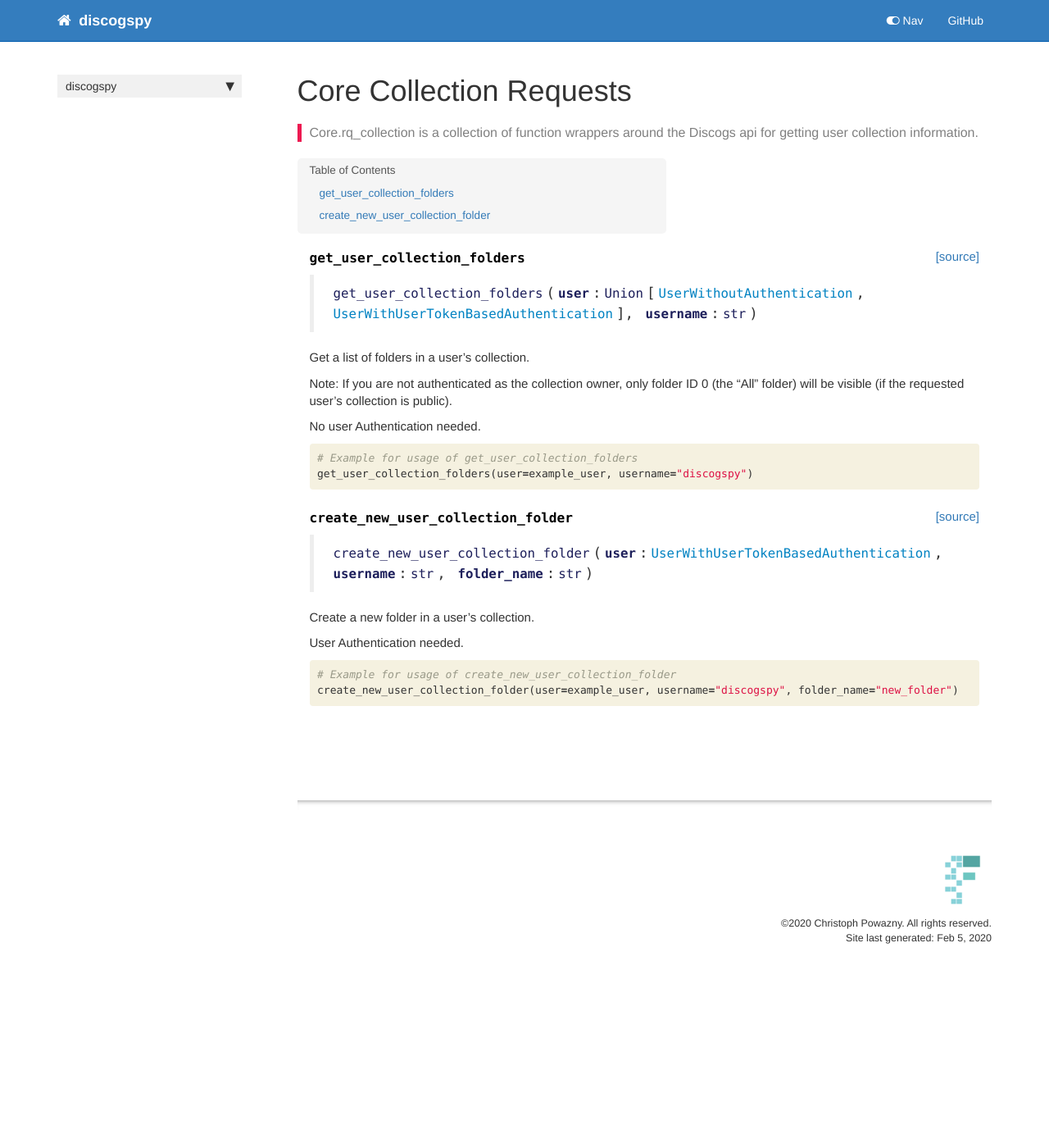
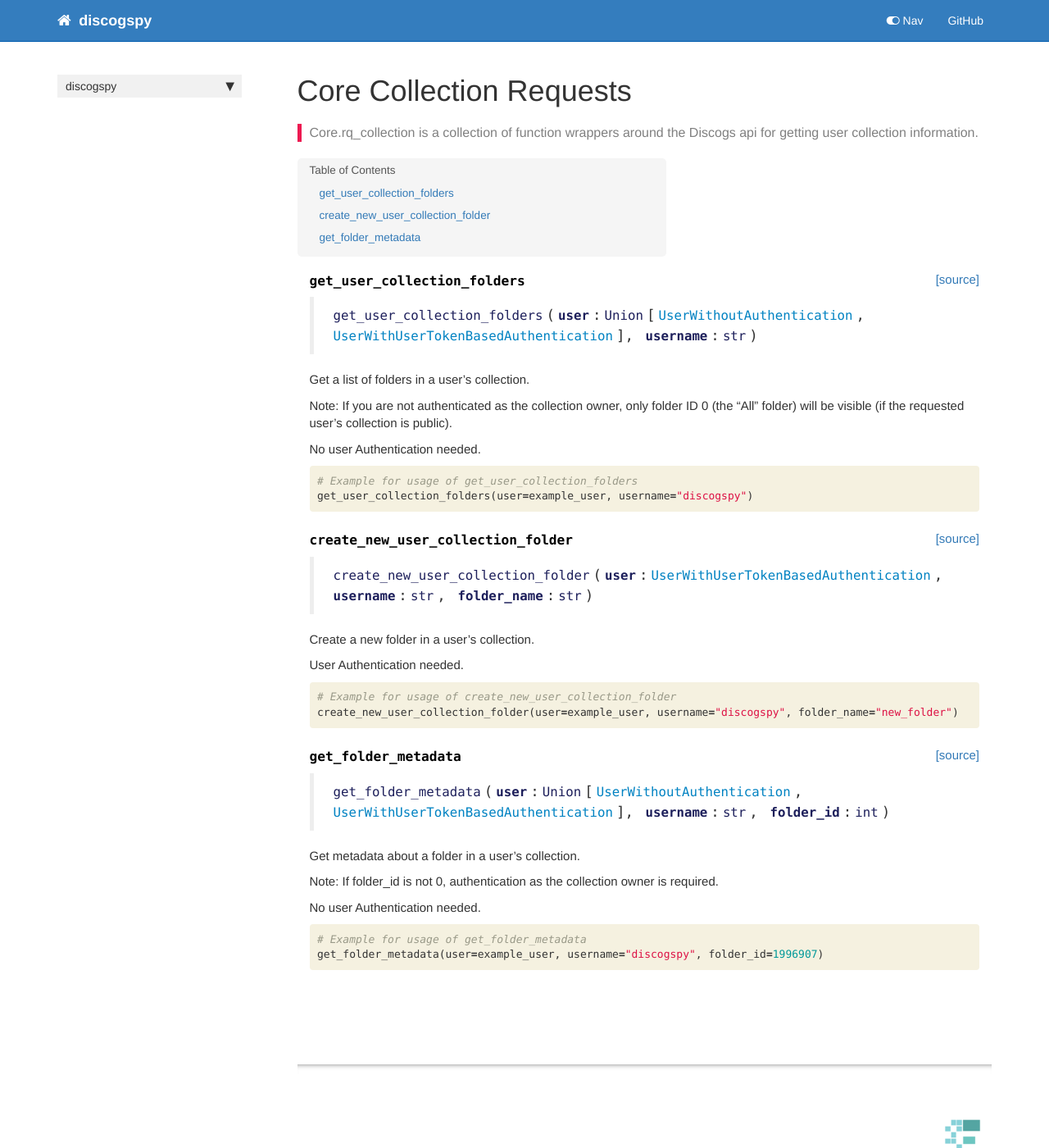
Before and after one commit to cpow-89/discogspy, a Jekyll site: the page built from docs/core.rq_collection.html, in a window 1280 px wide and 1400 px high. Shown: the whole window at 82% size. Built offline with Jekyll 4.4.1, drawn with Linux system fonts in a browser that asks for light colours; nearby versions of some CDN libraries; comment, search, counter and statistics services are not loaded.

Commit message:
add get_folder_metadata request

```diff
--- a/discogspy/_nbdev.py
+++ b/discogspy/_nbdev.py
@@ -65,7 +65,8 @@
          "get_list_of_recent_uploads": "05_core.rq_inventory_upload.ipynb",
          "get_upload": "05_core.rq_inventory_upload.ipynb",
          "get_user_collection_folders": "06_core.rq_collection.ipynb",
-         "create_new_user_collection_folder": "06_core.rq_collection.ipynb"}
+         "create_new_user_collection_folder": "06_core.rq_collection.ipynb",
+         "get_folder_metadata": "06_core.rq_collection.ipynb"}
 
 modules = ["core/constants.py",
            "core/discogs_user.py",
--- a/docs/core.rq_collection.html
+++ b/docs/core.rq_collection.html
@@ -106,5 +106,45 @@
 </div>
 
 </div>
+<div class="cell border-box-sizing code_cell rendered">
+
+</div>
+<div class="cell border-box-sizing code_cell rendered">
+
+<div class="output_wrapper">
+<div class="output">
+
+<div class="output_area">
+
+
+<div class="output_markdown rendered_html output_subarea ">
+<h4 id="get_folder_metadata" class="doc_header"><code>get_folder_metadata</code><a href="https://github.com/cpow-89/discogspy/tree/master/discogspy/core/rq_collection.py#L54" class="source_link" style="float:right">[source]</a></h4><blockquote><p><code>get_folder_metadata</code>(<strong><code>user</code></strong>:<code>Union</code>[<a href="/discogspy/core.discogs_user#UserWithoutAuthentication"><code>UserWithoutAuthentication</code></a>, <a href="/discogspy/core.discogs_user#UserWithUserTokenBasedAuthentication"><code>UserWithUserTokenBasedAuthentication</code></a>], <strong><code>username</code></strong>:<code>str</code>, <strong><code>folder_id</code></strong>:<code>int</code>)</p>
+</blockquote>
+<p>Get metadata about a folder in a user’s collection.</p>
+<p>Note: If folder_id is not 0, authentication as the collection owner is required.</p>
+<p>No user Authentication needed.</p>
+
+</div>
+
+</div>
+
+</div>
+</div>
+
+</div>
+<div class="cell border-box-sizing code_cell rendered">
+<div class="input">
+
+<div class="inner_cell">
+    <div class="input_area">
+<div class=" highlight hl-ipython3"><pre><span></span><span class="c1"># Example for usage of get_folder_metadata</span>
+<span class="n">get_folder_metadata</span><span class="p">(</span><span class="n">user</span><span class="o">=</span><span class="n">example_user</span><span class="p">,</span> <span class="n">username</span><span class="o">=</span><span class="s2">&quot;discogspy&quot;</span><span class="p">,</span> <span class="n">folder_id</span><span class="o">=</span><span class="mi">1996907</span><span class="p">)</span>
+</pre></div>
+
+    </div>
+</div>
+</div>
+
+</div>
     {% endraw %}
 </div>
```
Also changed, not shown: 2 other files.
